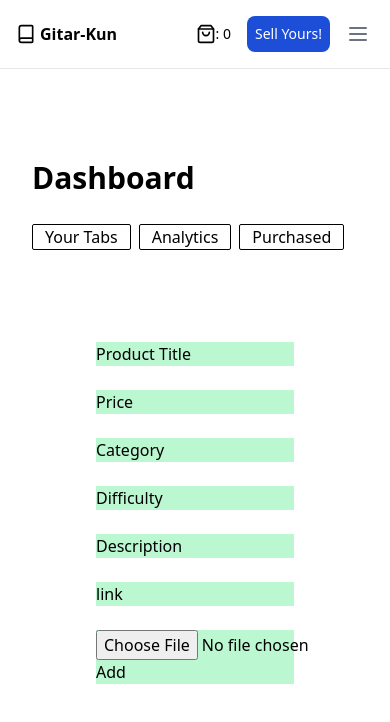
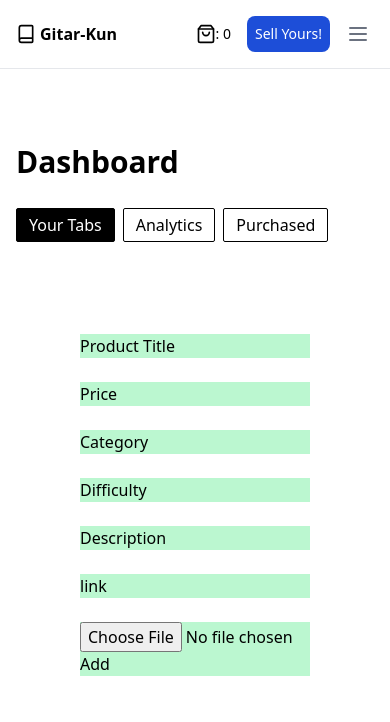
Before and after one commit to ariframaps/gitarkun, a Next.js app: page /dashboard/my-products/add in a window 390 px wide. Shown: the top 722 px of the page. Built offline with nearby package versions, Linux system fonts and the light colour scheme; no server answers.

Commit message:
add order fix

```diff
--- a/app/dashboard/layout.tsx
+++ b/app/dashboard/layout.tsx
@@ -2,7 +2,7 @@ import DashboardNavBar from "@/components/DashboardNavBar";
 
 export default function Layout({ children }: { children: React.ReactNode }) {
   return (
-    <section className="max-w-screen-xl mx-auto mt-32 p-8 flex flex-col gap-7">
+    <section className="max-w-screen-xl mx-auto mt-32 p-4 sm:p-8 flex flex-col gap-7">
       <h1 className="text-3xl font-bold">Dashboard</h1>
       <DashboardNavBar />
       {children}
--- a/app/dashboard/purchased/page.tsx
+++ b/app/dashboard/purchased/page.tsx
@@ -18,7 +18,7 @@ const Purchased = () => {
   return (
     <section className="flex flex-col gap-10">
       <h2 className="font-semibold text-lg">Purchased History</h2>
-      <ul>
+      <ul className="grid md:grid-cols-3 sm:grid-cols-2 gap-5 place-content-stretch place-items-stretch">
         {error && <p>puchased product page error</p>}
         {isLoading && <p>purchased product page loading.... </p>}
         {Array.isArray(data) &&
--- a/components/CartCard.tsx
+++ b/components/CartCard.tsx
@@ -46,7 +46,7 @@ const CartCard = ({ item }: { item: any }) => {
 
   const productUrlPath = item.name?.split(" ").join("_");
   return (
-    <li className="flex items-center justify-between w-full p-6 bg-white border border-gray-200 rounded-lg shadow dark:bg-gray-800 dark:border-gray-700">
+    <li className="flex gap-3 items-center justify-between w-full p-6 bg-white border border-gray-200 rounded-lg shadow dark:bg-gray-800 dark:border-gray-700">
       <div>
         <img src={item.image || ""} width={100} height={100} />
       </div>
--- a/components/CartModal.tsx
+++ b/components/CartModal.tsx
@@ -41,6 +41,7 @@ const CartModal = () => {
             </ul>
 
             {/* <!-- Modal footer --> */}
+            {cartList.length > 0 && (
               <div className="flex gap-5 justify-between items-center p-4 md:p-5 border-t border-gray-200 rounded-b dark:border-gray-600">
                 <Link
                   onClick={() => setShowCart(false)}
@@ -50,6 +51,7 @@ const CartModal = () => {
                 </Link>
                 <div>Total : Rp. {totalPrice}</div>
               </div>
+            )}
           </div>
         </div>
       </div>
--- a/components/DashboardNavBar.tsx
+++ b/components/DashboardNavBar.tsx
@@ -1,5 +1,8 @@
+"use client";
+
 import { NavLinkType } from "@/lib/types";
 import Link from "next/link";
+import { usePathname } from "next/navigation";
 
 const dashboarNavLinks: NavLinkType[] = [
   { name: "Your Tabs", href: "/dashboard/my-products" },
@@ -8,13 +11,17 @@ const dashboarNavLinks: NavLinkType[] = [
 ];
 
 function DashboardNavBar() {
+  const pathName = usePathname();
+
   return (
     <div className="flex gap-2">
       {dashboarNavLinks.map((link) => (
         <Link
           href={link.href}
           key={link.name}
-          className="border border-1 border-black rounded-sm px-3">
+          className={`border border-1 py-1 sm:py-2 border-black rounded-sm px-3 ${
+            pathName.includes(link.href) ? "bg-black text-white" : ""
+          }`}>
           {link.name}
         </Link>
       ))}
--- a/components/PurchasedProductCard.tsx
+++ b/components/PurchasedProductCard.tsx
@@ -1,4 +1,4 @@
-import { Link } from "lucide-react";
+import Link from "next/link";
 import React from "react";
 
 const PurchasedProductCard = ({
@@ -13,18 +13,13 @@ const PurchasedProductCard = ({
   };
 }) => {
   return (
-    <div className="flex">
-      <div className="max-w-sm bg-white border border-gray-200 rounded-lg shadow dark:bg-gray-800 dark:border-gray-700">
+    <div className="w-full bg-white border pb-5 border-gray-200 rounded-lg shadow dark:bg-gray-800 dark:border-gray-700">
       <Link href={`/products/${product.name.split(" ").join("_")}`}>
-          <img
-            className="rounded-t-lg"
-            src={product.image}
-            alt={product.name}
-          />
+        <img className="rounded-t-lg" src={product.image} alt={product.name} />
       </Link>
-        <div className="p-5">
+      <div className="p-5 h-full flex flex-col justify-between">
         <Link href={`/products/${product.name.split(" ").join("_")}`}>
-            <h5 className="mb-2 text-2xl font-bold tracking-tight text-gray-900 dark:text-white">
+          <h5 className="mb-2 text-xl font-semibold tracking-tight text-gray-900 dark:text-white">
             {product.name}
           </h5>
         </Link>
@@ -33,7 +28,6 @@ const PurchasedProductCard = ({
         </button>
       </div>
     </div>
-    </div>
   );
 };
 
```
Lines whose indentation alone changed are shown as unchanged.
